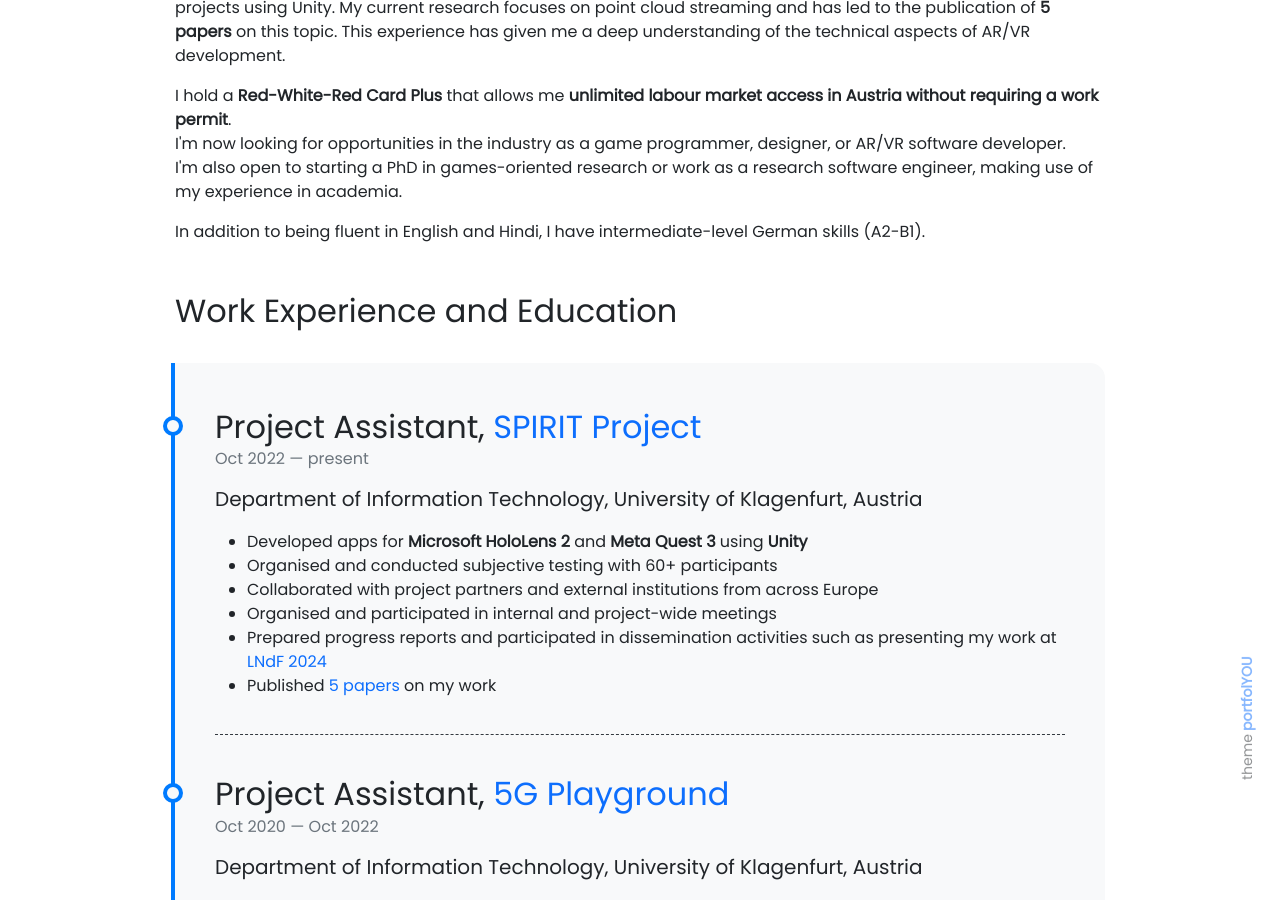
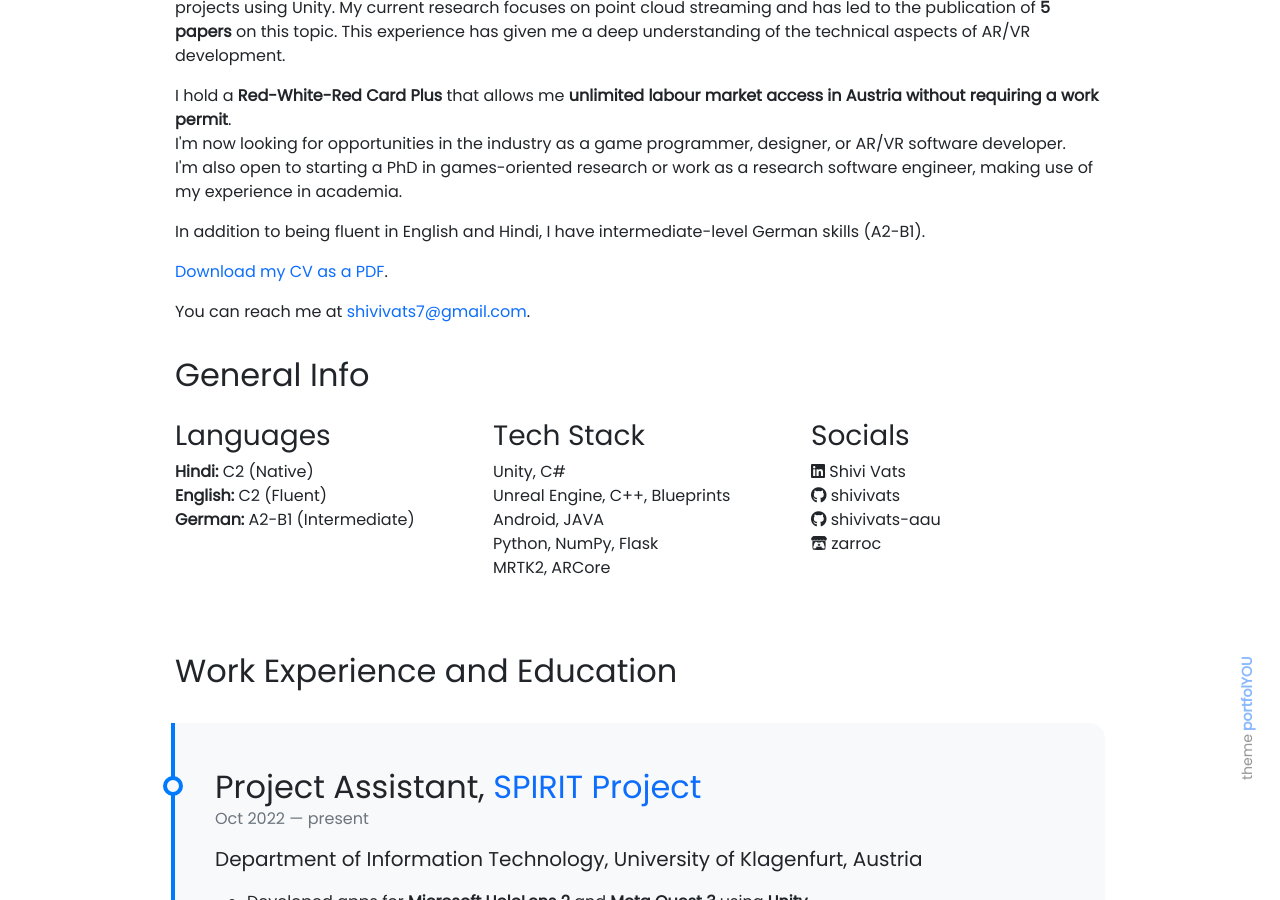
Before and after one commit to shivivats/shivivats.github.io, a Jekyll site: the page built from pages/about.md, in a window 1280 px wide and 900 px high, scrolled down 536 px. Built offline with Jekyll 4.4.1, drawn with Linux system fonts in a browser that asks for light colours; emoji names are drawn with the system emoji font.

Commit message:
added some more basic details to about me page

```diff
--- a/_config.yml
+++ b/_config.yml
@@ -24,17 +24,18 @@ nav_exclude:                                            # The following paths ar
 author:
   name              : Shivi Vats
   image             : assets/images/Me/shivi_vats_square.jpg
-#  behance           : your_username
+# behance           : your_username
 # dribbble          : your_username
   email             : shivivats7@gmail.com
 # facebook          : your_username
   github            : shivivats
-  github2            : shivivats-aau
+  github2           : shivivats-aau
 # gitlab            : your_username
+  itch              : https://zarroc.itch.io
 # instagram         : your_username
 # kaggle            : your_username
-  linkedin          : linkedin.com/in/shivivats/
-#  medium            : your_username
+  linkedin          : shivivats/
+# medium            : your_username
 # soundcloud        : your_username
 # spotify           : your_username
 # stackoverflow     : your_user_id
--- a/_data/social-media.yml
+++ b/_data/social-media.yml
@@ -35,6 +35,11 @@ gitlab:
   url   : https://www.gitlab.com/
   icon  : fab fa-gitlab
   color : fca326
+
+itch:
+  url   :
+  icon  : fab fa-itch-io
+  color : fa5e5e
 
 instagram:
   url   : https://www.instagram.com/
--- a/_data/timeline.yml
+++ b/_data/timeline.yml
@@ -10,8 +10,6 @@
                   <li>Prepared progress reports and participated in dissemination activities such as presenting my work at <a href="https://langenachtderforschung.at/bundesland/2">LNdF 2024</a></li>
                   <li>Published <a href="/academic-work">5 papers</a> on my work</li>
                 </ul>
-
-
 
 - title: Project Assistant, <a href="https://5gplayground.at/en/">5G Playground</a>
   from: Oct 2020
--- a/pages/about.md
+++ b/pages/about.md
@@ -12,6 +12,10 @@ weight: 5
     {% include summary.html %}
 </div>
 
+[Download my CV as a PDF](#).
+
+<p>You can reach me at <a class="link-underline link-underline-opacity-0 link-underline-opacity-75-hover" href="mailto:shivivats7@gmail.com">shivivats7@gmail.com</a>.</p>
+
 <!--
 <div class="row">
 {% include about/skills.html title="Programming Skills" source=site.data.programming-skills %}
@@ -19,10 +23,40 @@ weight: 5
 </div>
 -->
 
-<div class="row">
-<h2> Work Experience and Education </h2>
+<div class="mb-4">
+    <h2> General Info </h2>
+    <div class="row row-cols-1 row-cols-lg-3 mt-4">
+        <div class="col">
+        <h3>Languages</h3>
+        <p>
+        <strong>Hindi:</strong> C2 (Native) <br/>
+        <strong>English:</strong> C2 (Fluent) <br/>
+        <strong>German:</strong> A2-B1 (Intermediate)
+        </p>
+        </div>
+        <div class="col">
+        <h3>Tech Stack</h3>
+        <p>
+        Unity, C# <br/>
+        Unreal Engine, C++, Blueprints <br/>
+        Android, JAVA <br/>
+        Python, NumPy, Flask <br/>
+        MRTK2, ARCore <br/>
+        </p>
+        </div>
+        <div class="col">
+        <h3>Socials</h3>
+        <p>
+        <i class="fab fa-brands fa-linkedin"></i> <a>Shivi Vats</a><br/>
+        <i class="fab fa-brands fa-github"></i> <a>shivivats</a><br/>
+        <i class="fab fa-brands fa-github"></i> <a>shivivats-aau</a><br/>
+        <i class="fab fa-brands fa-itch-io"></i> <a>zarroc</a>
+        </p>
+        </div>
+    </div>
 </div>
 
 <div class="row">
+<h2> Work Experience and Education </h2>
 {% include about/timeline.html %}
 </div>
```
Also changed, not shown: pages/index.md (+1 -1 lines), assets/icons/language-solid.svg (added).
